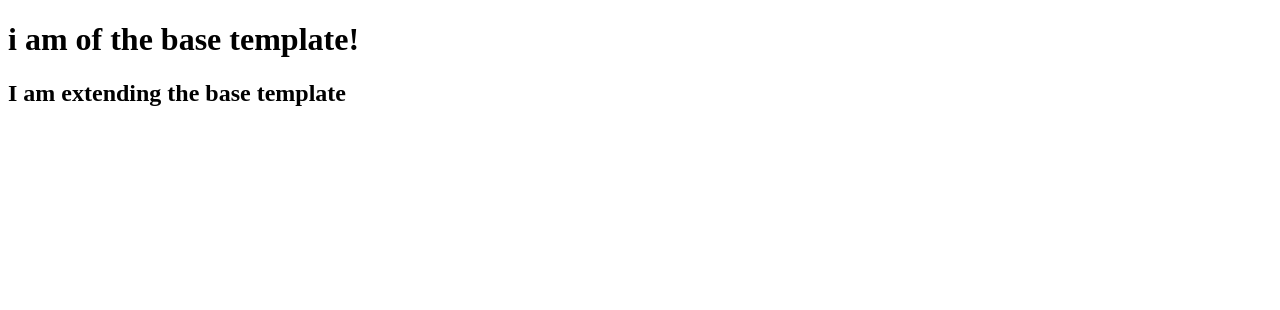
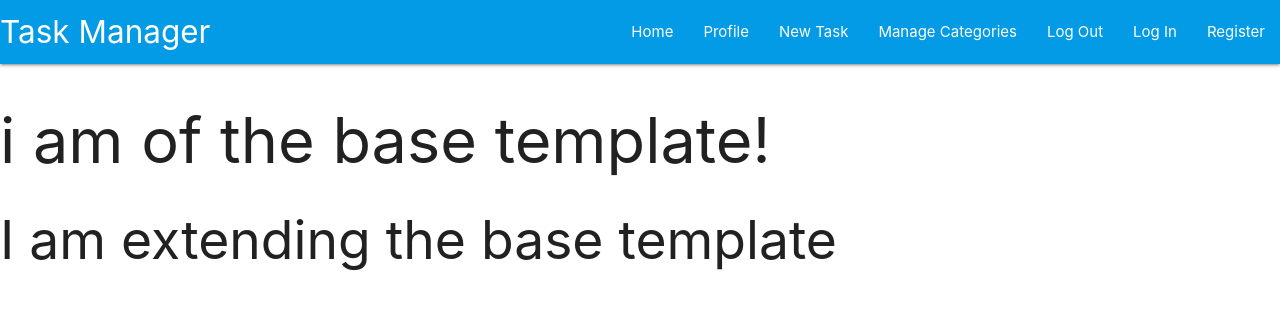
Before and after one commit to LAMcGuinness/mini-project-materialize, a Flask app: page / in a window 1280 px wide. Shown: the top 310 px of the page. Run offline with Flask 2, Linux system fonts and the light colour scheme; data that the repository does not hold is empty; some libraries are stand-ins or nearby versions.

Commit message:
add materialize navbar

```diff
--- /dev/null
+++ b/static/css/style.css
@@ -0,0 +1,3 @@
+.text-shadow {
+    text-shadow: 2px 2px 2px rgba(0, 0, 0, 0.5);
+}
--- a/templates/base.html
+++ b/templates/base.html
@@ -4,11 +4,48 @@
     <meta charset="UTF-8">
     <meta http-equiv="X-UA-Compatible" content="IE=edge">
     <meta name="viewport" content="width=device-width, initial-scale=1.0">
+    <link rel="stylesheet" href="https://cdnjs.cloudflare.com/ajax/libs/materialize/1.0.0/css/materialize.min.css" type="text/css">
+
     <title>task manager</title>
 </head>
 <body>
+    <header>
+        <!-- top navbar -->
+		<nav class="nav-extended text-shadow light-blue darken-1">
+			<div class="nav-wrapper">
+				<a href="{{ url_for('get_tasks') }}" class="brand-logo">Task Manager</a>
+				<a href="#" data-target="mobile-demo" class="sidenav-trigger right"><i class="fas fa-bars"></i></a>
+				<ul class="right hide-on-med-and-down">
+					<li><a href="{{ url_for('get_tasks') }}">Home</a></li>
+					<li><a href="#">Profile</a></li>
+					<li><a href="#">New Task</a></li>
+					<li><a href="#">Manage Categories</a></li>
+					<li><a href="#">Log Out</a></li>
+					<li><a href="#">Log In</a></li>
+					<li><a href="#">Register</a></li>
+				</ul>
+			</div>
+		</nav>
+
+        <!-- mobile sidenav -->
+		<ul class="sidenav" id="mobile-demo">
+            <li><h4 class="center-align light-blue-text text-darken 4">Task Manager</h4></li>
+            <li><a href="{{ url_for('get_tasks') }}">Home</a></li>
+            <li><a href="#">Profile</a></li>
+            <li><a href="#">New Task</a></li>
+            <li><a href="#">Manage Categories</a></li>
+            <li><a href="#">Log Out</a></li>
+            <li><a href="#">Log In</a></li>
+            <li><a href="#">Register</a></li>
+		</ul>
+	</header>
+
+
     <h1>i am of the base template!</h1>
     {% block content %}
     {% endblock %}
+
+    <script src="https://code.jquery.com/jquery-3.6.0.min.js" integrity="sha256-/xUj+3OJU5yExlq6GSYGSHk7tPXikynS7ogEvDej/m4=" crossorigin="anonymous"></script>
+    <script src="https://cdnjs.cloudflare.com/ajax/libs/materialize/1.0.0/js/materialize.min.js"></script>
 </body>
 </html>
```
Also changed, not shown: static/js/script.js (added, +20 -0 lines).
